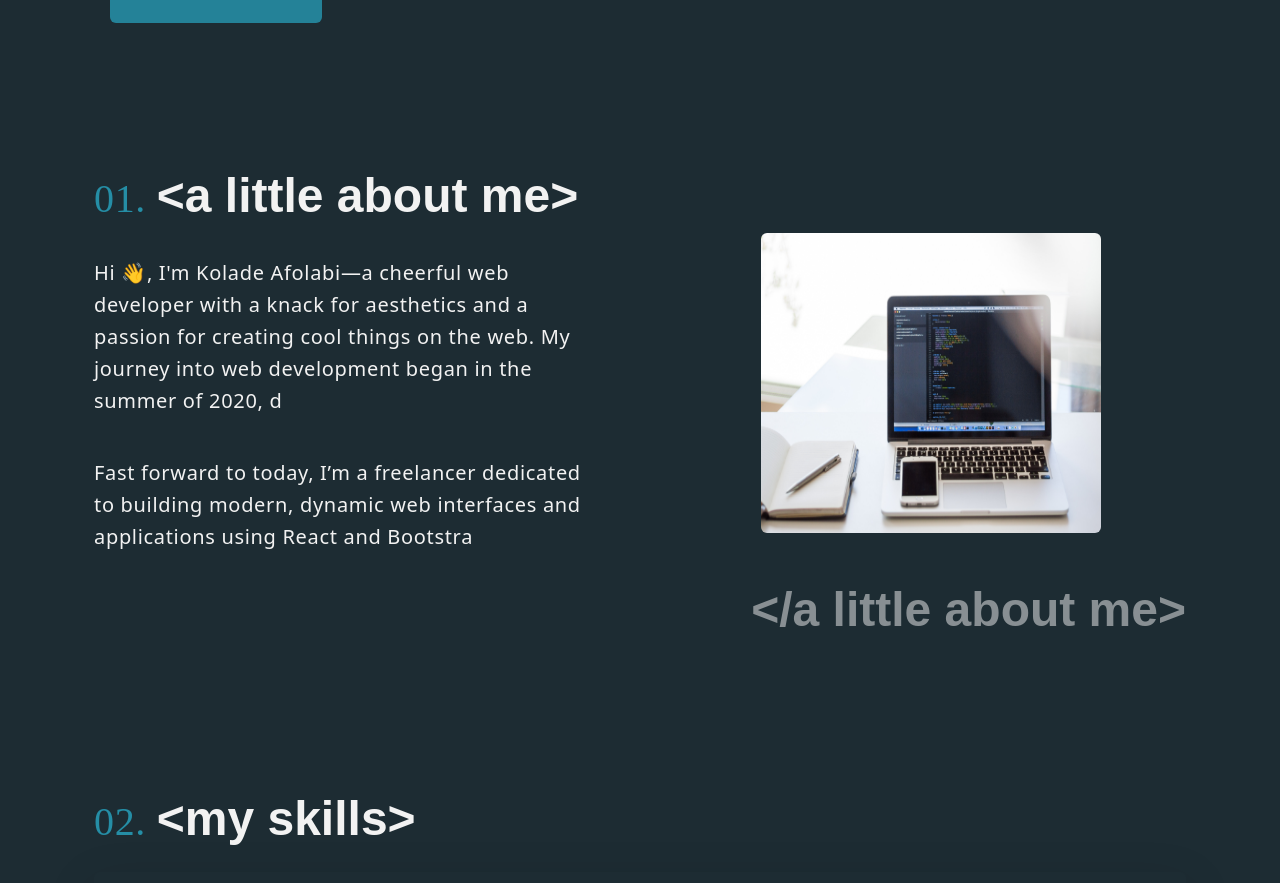
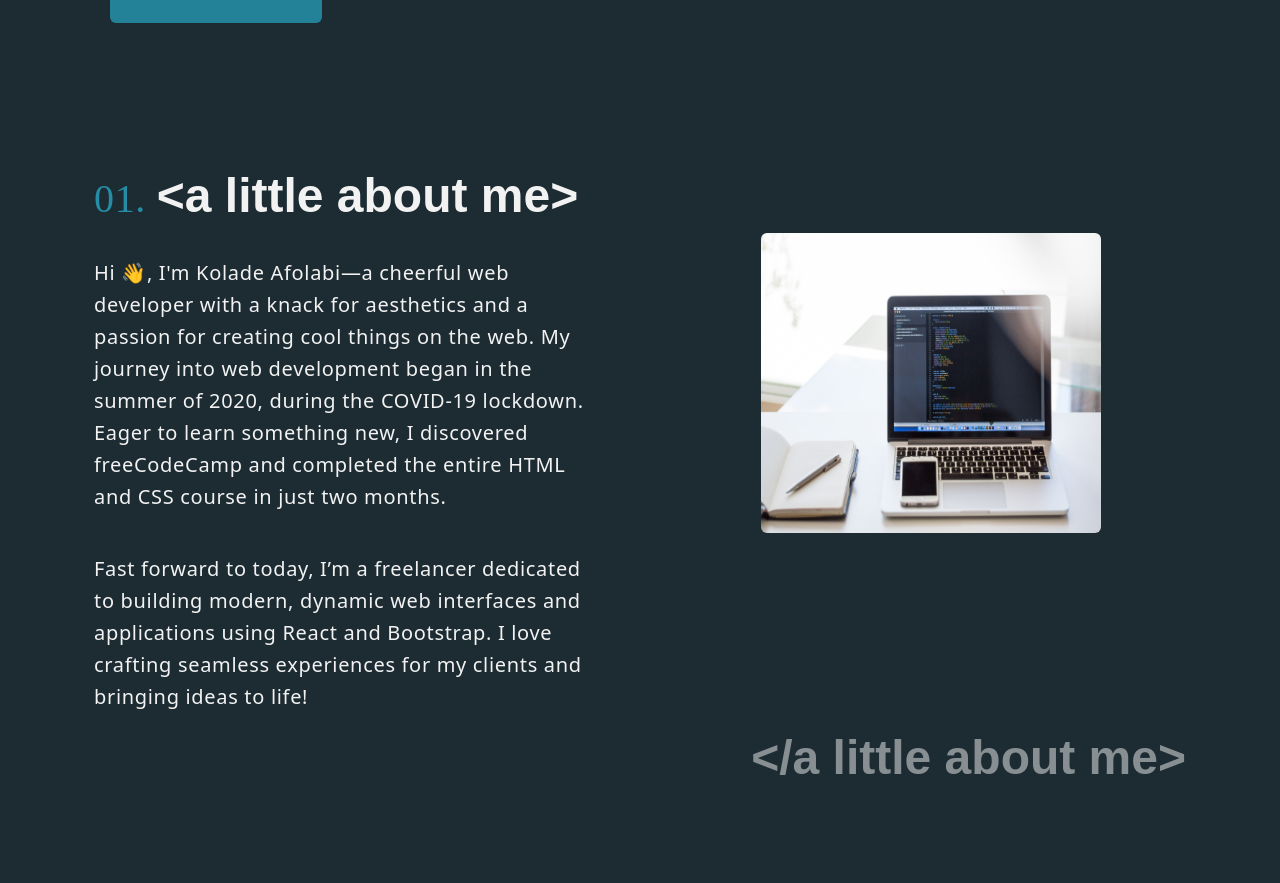
Before and after one commit to Kafolabi/portfolio, a React (Create React App) app: page / in a window 1280 px wide. Shown: the part 725-1608 px from the top of the page. Built offline with nearby package versions, Linux system fonts and the light colour scheme; a web font is replaced by a local one.

Commit message:
Removed the typing animation in the about page

```diff
--- a/src/components/About.js
+++ b/src/components/About.js
@@ -1,16 +1,8 @@
-
 import React, { useEffect, useState } from "react";
 import portfolioPic2 from "./portfolio-pic2.jpg";
 import { heading } from "../functionality.js";
-import { motion, useAnimation } from "framer-motion";
-import { useInView } from "react-intersection-observer";
 
 const About = () => {
-  const controls = useAnimation();
-  const [ref, inView] = useInView({
-    threshold: 0.2, // Animation triggers when 20% of the element is visible
-  });
-
   // Typing animation states
   const [text1, setText1] = useState("");
   const [text2, setText2] = useState("");
@@ -19,89 +11,28 @@ const About = () => {
   const fullText2 =
     "Fast forward to today, I’m a freelancer dedicated to building modern, dynamic web interfaces and applications using React and Bootstrap. I love crafting seamless experiences for my clients and bringing ideas to life!";
 
-  // Trigger animations when the element is in view
+  // Show full text immediately (no typing animation)
   useEffect(() => {
-    if (inView) {
-      controls.start("visible");
-
-      // Typing animation logic
-      let currentIndex1 = 0;
-      let currentIndex2 = 0;
-
-      const interval1 = setInterval(() => {
-        if (currentIndex1 <= fullText1.length) {
-          setText1(fullText1.slice(0, currentIndex1));
-          currentIndex1++;
-        } else {
-          clearInterval(interval1);
-        }
-      }, 35); // Adjust typing speed here
-
-      const interval2 = setInterval(() => {
-        if (currentIndex2 <= fullText2.length) {
-          setText2(fullText2.slice(0, currentIndex2));
-          currentIndex2++;
-        } else {
-          clearInterval(interval2);
-        }
-      }, 50); // Adjust typing speed here
-
-      return () => {
-        clearInterval(interval1);
-        clearInterval(interval2);
-      };
-    }
-  }, [controls, inView]);
-
-  // Variants for sliding in from the right
-  const textVariants = {
-    hidden: { opacity: 0, x: 100 }, // Start off-screen to the right
-    visible: {
-      opacity: 1,
-      x: 0, // Slide to the original position
-      transition: { duration: 1, ease: "easeOut" },
-    },
-  };
-
-  const imageVariants = {
-    hidden: { opacity: 0, x: 100 }, // Start off-screen to the right
-    visible: {
-      opacity: 1,
-      x: 0, // Slide to the original position
-      transition: { duration: 1, ease: "easeOut", delay: 0.3 }, // Slight delay for staggered effect
-    },
-  };
+    setText1(fullText1);
+    setText2(fullText2);
+  }, []);
 
   return (
-    <motion.section
-      className="container mt-5 pt-5 mb-5 pb-5"
-      id="about"
-      ref={ref}
-    >
-      {/* Heading with sliding animation */}
-      <motion.h1 initial="hidden" animate={controls} variants={textVariants}>
+    <section className="container mt-5 pt-5 mb-5 pb-5" id="about">
+      {/* Heading */}
+      <h1>
         {heading("01. ", " <a little about me>")}
-      </motion.h1>
+      </h1>
 
       <div className="row gap-5">
-        {/* Text content with sliding and typing animations */}
-        <motion.div
-          className="col-sm"
-          initial="hidden"
-          animate={controls}
-          variants={textVariants}
-        >
-          <p className="pt-4 fs-5 typing-animation">{text1}</p>
-          <p className="pt-4 fs-5 typing-animation">{text2}</p>
-        </motion.div>
+        {/* Text content */}
+        <div className="col-sm">
+          <p className="pt-4 fs-5">{text1}</p>
+          <p className="pt-4 fs-5">{text2}</p>
+        </div>
 
-        {/* Image with sliding animation */}
-        <motion.div
-          className="col-sm"
-          initial="hidden"
-          animate={controls}
-          variants={imageVariants}
-        >
+        {/* Image */}
+        <div className="col-sm">
           <img
             src={portfolioPic2}
             width={340}
@@ -110,19 +41,14 @@ const About = () => {
             alt="pic-of-me"
             className="rounded mb-5 mx-auto d-block"
           />
-        </motion.div>
+        </div>
       </div>
 
-      {/* Closing heading with sliding animation */}
-      <motion.h1
-        className="opacity-50 text-end"
-        initial="hidden"
-        animate={controls}
-        variants={textVariants}
-      >
+      {/* Closing heading */}
+      <h1 className="opacity-50 text-end">
         {heading("", " </a little about me>")}
-      </motion.h1>
-    </motion.section>
+      </h1>
+    </section>
   );
 };
 
```
